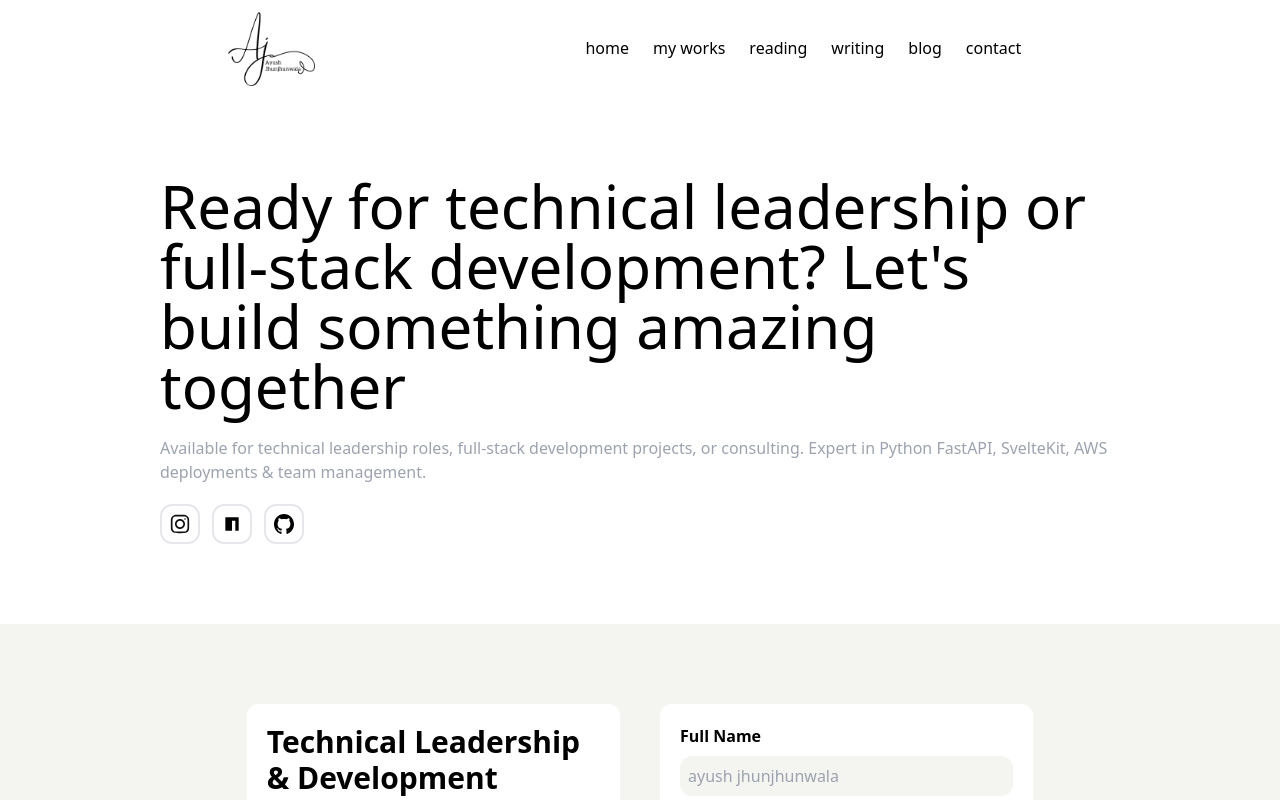
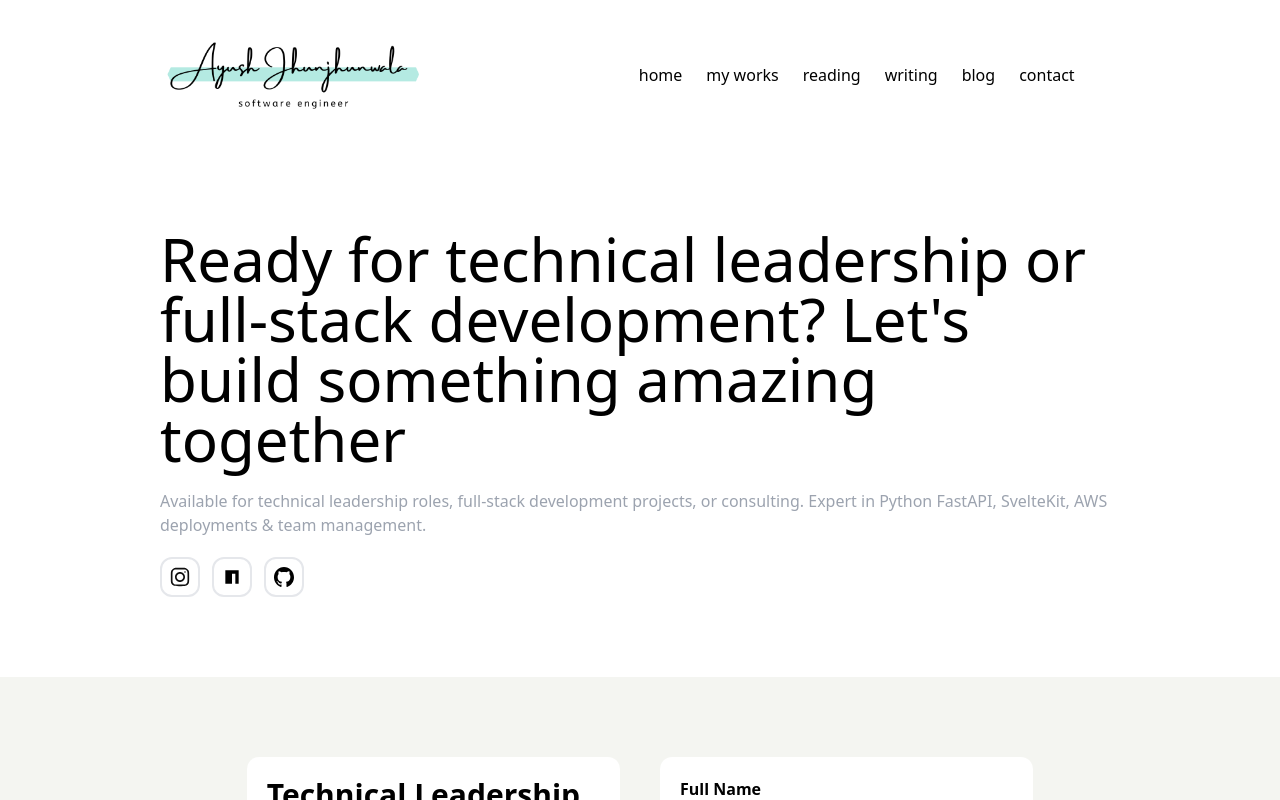
Before and after one commit to the-non-expert/portfolio1, a SvelteKit app: page /contact in a window 1280 px wide. Shown: the top 800 px of the page. Built offline with nearby package versions, Linux system fonts and the light colour scheme.

Commit message:
SEO image improved and new logo added

```diff
--- a/src/app.html
+++ b/src/app.html
@@ -19,7 +19,7 @@
 		<meta property="og:type" content="website" />
 		<meta property="og:title" content="Ayush Jhunjhunwala - Full-Stack Developer & Tech Enthusiast" />
 		<meta property="og:description" content="Tech leader and full-stack developer building scalable Python FastAPI backends, responsive SvelteKit frontends, and AWS-deployed systems. Currently serving as Interim COO." />
-		<meta property="og:image" content="https://ayushportfolio123.netlify.app/lib/Images/MyImage.jpeg" />
+		<meta property="og:image" content="https://ayushportfolio123.netlify.app/images/Ayushjhunjhunwala.png" />
 		<meta property="og:url" content="https://ayushportfolio123.netlify.app" />
 		<meta property="og:site_name" content="Ayush Jhunjhunwala Portfolio" />
 		<meta property="og:locale" content="en_US" />
@@ -28,7 +28,7 @@
 		<meta name="twitter:card" content="summary_large_image" />
 		<meta name="twitter:title" content="Ayush Jhunjhunwala - Full-Stack Developer & Tech Enthusiast" />
 		<meta name="twitter:description" content="Tech leader building scalable Python FastAPI backends, SvelteKit frontends & AWS deployments. Currently Interim COO." />
-		<meta name="twitter:image" content="https://ayushportfolio123.netlify.app/lib/Images/MyImage.jpeg" />
+		<meta name="twitter:image" content="https://ayushportfolio123.netlify.app/images/Ayushjhunjhunwala.png" />
 		<meta name="twitter:creator" content="@ayush_jhunjhunwala" />
 
 		<!-- Additional Meta Tags -->
--- a/src/lib/Header.svelte
+++ b/src/lib/Header.svelte
@@ -1,13 +1,13 @@
 <script>
-  import logo from "$lib/Images/Aj.png";
+  import logo from "/images/Ayushjhunjhunwala.png";
 </script>
 
 <div
-  class="md:flex md:flex-row md:m-0 flex flex-col gap-3 mb-10 justify-evenly items-center"
+  class="md:flex md:flex-row mt-10 flex flex-col gap-3 mb-10 justify-evenly items-center"
 >
   <!-- Logo  -->
   <div>
-    <a href="/"> <img src={logo} alt="logo" class="w-24" /></a>
+    <a href="/"> <img src={logo} alt="logo" class="w-64" /></a>
   </div>
   <!-- header navigations  -->
   <div class="flex flex-wrap justify-center gap-x-6 gap-y-2 px-10">
--- a/src/lib/utils/seo.ts
+++ b/src/lib/utils/seo.ts
@@ -12,7 +12,7 @@ export const siteConfig: SiteConfig = {
   description: "Experienced full-stack developer and interim COO specializing in Python FastAPI backends, SvelteKit frontends, and AWS deployments. Proven track record building scalable systems with 30-40% codebase contributions.",
   url: "https://ayushportfolio123.netlify.app",
   author: "Ayush Jhunjhunwala",
-  image: "/lib/Images/MyImage.jpeg",
+  image: "/images/Ayushjhunjhunwala.png",
   twitterHandle: "@ayush_jhunjhunwala",
   keywords: [
     "Full Stack Developer Python FastAPI",
@@ -138,7 +138,7 @@ export function generatePersonSchema(): Record<string, any> {
     "jobTitle": "Full-Stack Developer & Tech Enthusiast",
     "description": "Full-stack developer and interim COO specializing in Python FastAPI backends, SvelteKit frontends, and AWS deployments with proven leadership experience",
     "url": siteConfig.url,
-    "image": `${siteConfig.url}/lib/Images/MyImage.jpeg`,
+    "image": `${siteConfig.url}/images/Ayushjhunjhunwala.png`,
     "address": {
       "@type": "PostalAddress",
       "addressLocality": "Cuttack",
```
Also changed, not shown: static/images/Ayushjhunjhunwala.png (added), static/robots.txt.
